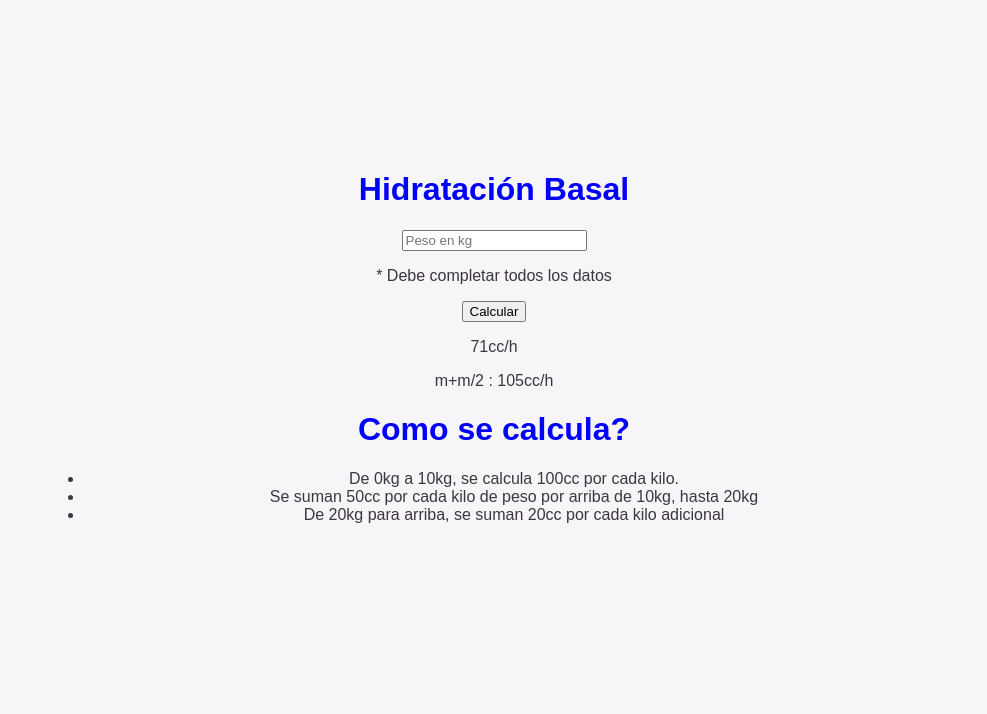
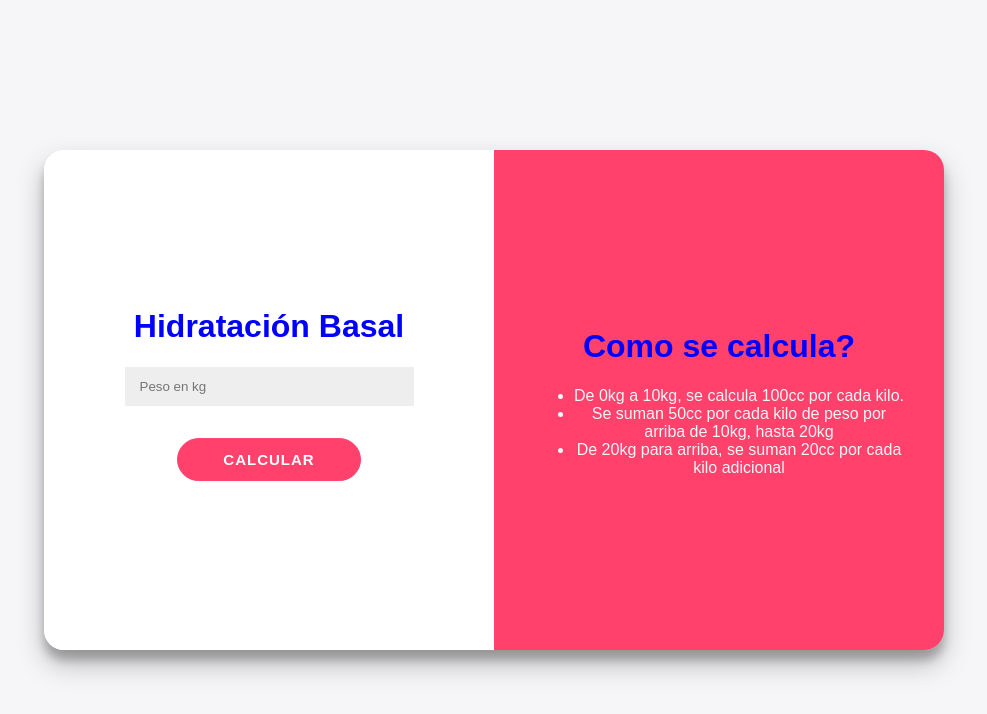
Before and after one commit to Druyeah/Druyeah.github.io, a plain HTML site: page index.html in a window 1280 px wide. Shown: the whole page, without its empty margins (146-1133 px from the left). Drawn offline with Linux system fonts and the light colour scheme.

Commit message:
Version 1.0
Se agregaron estilos a la calculadora, esta es la primera version terminada del proyecto de la calculadora.

```diff
--- a/index.html
+++ b/index.html
@@ -7,22 +7,35 @@
   <body>
   <div id="contenedor">
 
-    <div>
+    <div id="calculadora">
+
+      <div class="contenido">
+
         <h1>Hidratación Basal</h1>
         <input type="number" placeholder="Peso en kg" required>
-      <p>* Debe completar todos los datos</p>
-      <button>Calcular</button>
-      <p>71cc/h</p>
-      <p>m+m/2 : 105cc/h</p>
+        <p class="item" id="error">* Debe completar todos los datos</p>
+        <button class="item" id="calcular">Calcular</button>
+        <p class="item resultado" id="flu">71cc/h</p>
+        <p class="item resultado" id="man">m+m/2 : 105cc/h</p>
+
+
      </div>
 
-    <div>
+    </div>
+
+    <div id="detalle">
+
+      <div class="contenido">
+
         <h1>Como se calcula?</h1>
         <ul>
           <li>De 0kg a 10kg, se calcula 100cc por cada kilo.</li>
           <li>Se suman 50cc por cada kilo de peso por arriba de 10kg, hasta 20kg</li>
           <li>De 20kg para arriba, se suman 20cc por cada kilo adicional</li>
         </ul>
+
+     </div>
+
     </div>
 
   </div>
--- a/style.css
+++ b/style.css
@@ -18,4 +18,73 @@ h1 {
     position: absolute;
     inset: 0;
     margin: auto;
+    border-radius: 20px;
+    overflow: hidden;
+    box-shadow: 0 14px 28px rgba(0,0,0,0.25),
+      0 10px 10px rgba(0,0,0,0.22);
 }
+
+#calculadora{
+    background: white;
+    /* Con estas 3 lineas vamos a hacer que los divs queden lado a lado */
+    width: 50%;
+    height: 100%;
+    float: left;
+}
+
+#detalle{
+    background: #FF416C;
+    /* Con estas 3 lineas vamos a hacer que los divs queden lado a lado */
+    width: 50%;
+    height: 100%;
+    float: left;
+    color: #f6f5f7;
+}
+
+.contenido{
+    /* Estas tres lineas van a centrar el contenido verticalmente dentro de cada div */
+    position: relative;
+    top: 50%;
+    transform: translateY(-50%);
+    overflow: hidden;
+    padding: 40px;
+}
+
+input {
+	width: 70%;
+    padding: 12px 15px;
+    border: none;
+    background-color: #eee;
+}
+
+button {
+    font-size: 15px;
+    font-weight: bold;
+    padding: 12px 45px;
+    margin: 4vh 0;
+    border-radius: 30px;
+    background-color: #FF416C;
+    border: 1px solid #FF416C;
+    color: #FFFFFF;
+    text-transform: uppercase;
+    letter-spacing: 1px;
+    transition: transform 20ms ease-in;
+  }
+
+  button:active {
+	transform: scale(0.95);
+}
+
+#error{
+    color: red;
+    font-weight: bold;
+    display: none;
+}
+
+.resultado{
+    color: #0A81D1;
+    font-weight: bold;
+    font-size: 25px;
+    margin-bottom: 5px;
+    display: none;
+}
```
Lines whose indentation alone changed are shown as unchanged.
